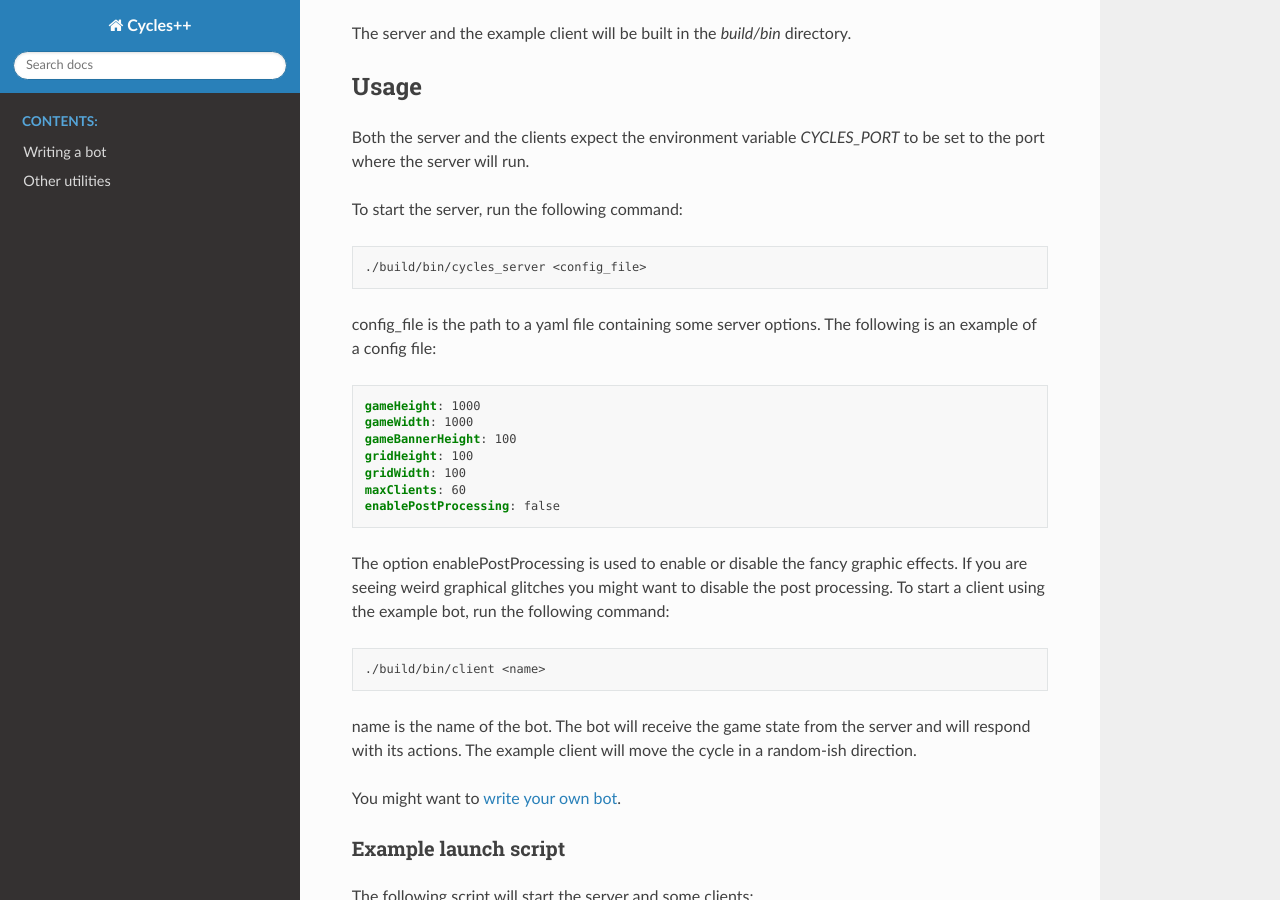
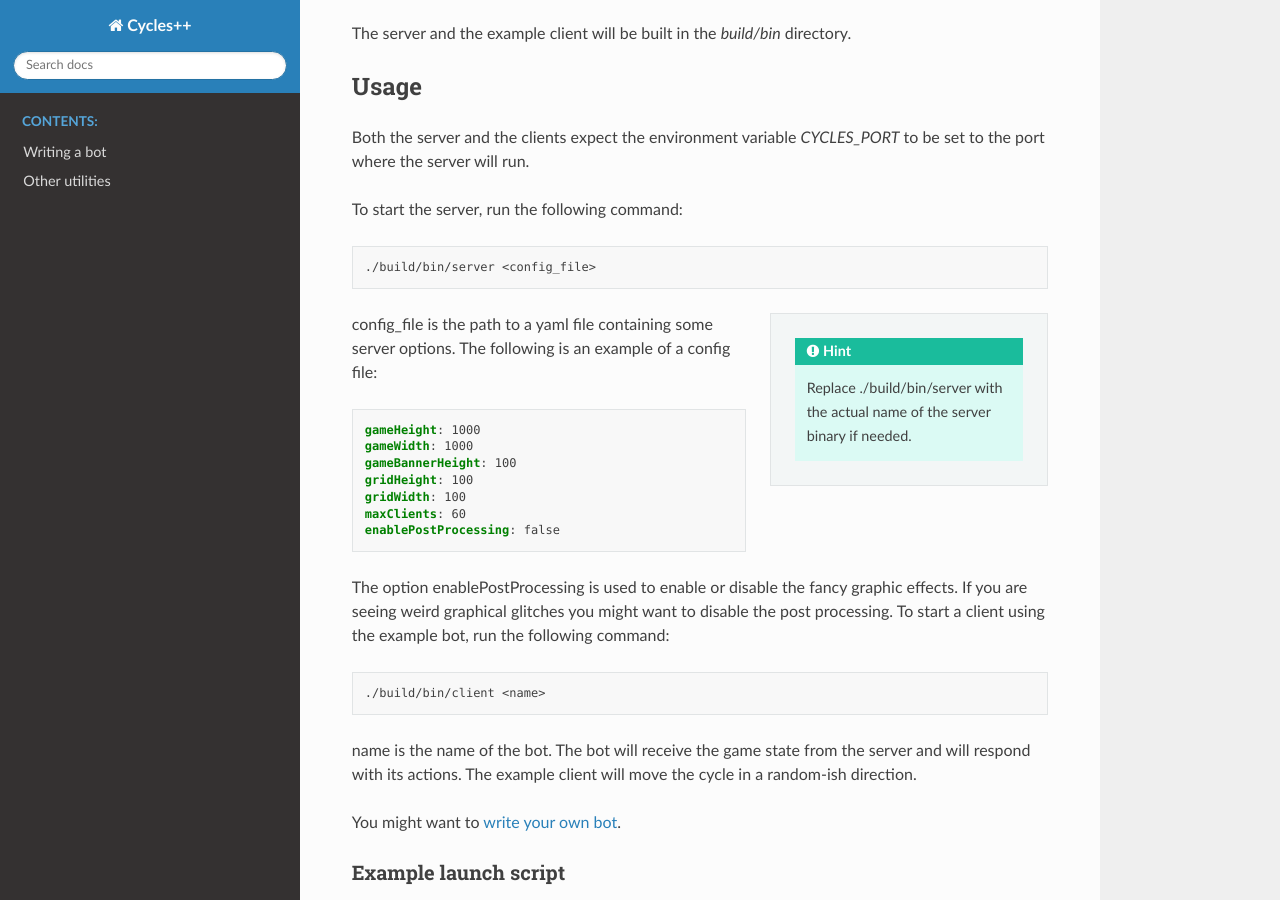
Before and after one commit to RaulPPelaez/cycles, a Sphinx documentation site: the page built from docs/source/index.rst, in a window 1280 px wide and 900 px high, scrolled down 1642 px. Built offline with Sphinx 7.4.7 and the Read the Docs theme 3.1.0, drawn with Linux system fonts in a browser that asks for light colours.

Commit message:
Small doc update

```diff
--- a/docs/source/index.rst
+++ b/docs/source/index.rst
@@ -62,7 +62,12 @@ To start the server, run the following command:
 
 .. code-block:: bash
 
-    ./build/bin/cycles_server <config_file>
+    ./build/bin/server <config_file>
+
+.. sidebar::
+
+   .. hint:: Replace ./build/bin/server with the actual name of the server binary if needed.
+
 
 config_file is the path to a yaml file containing some server options. The following is an example of a config file:
 
```
